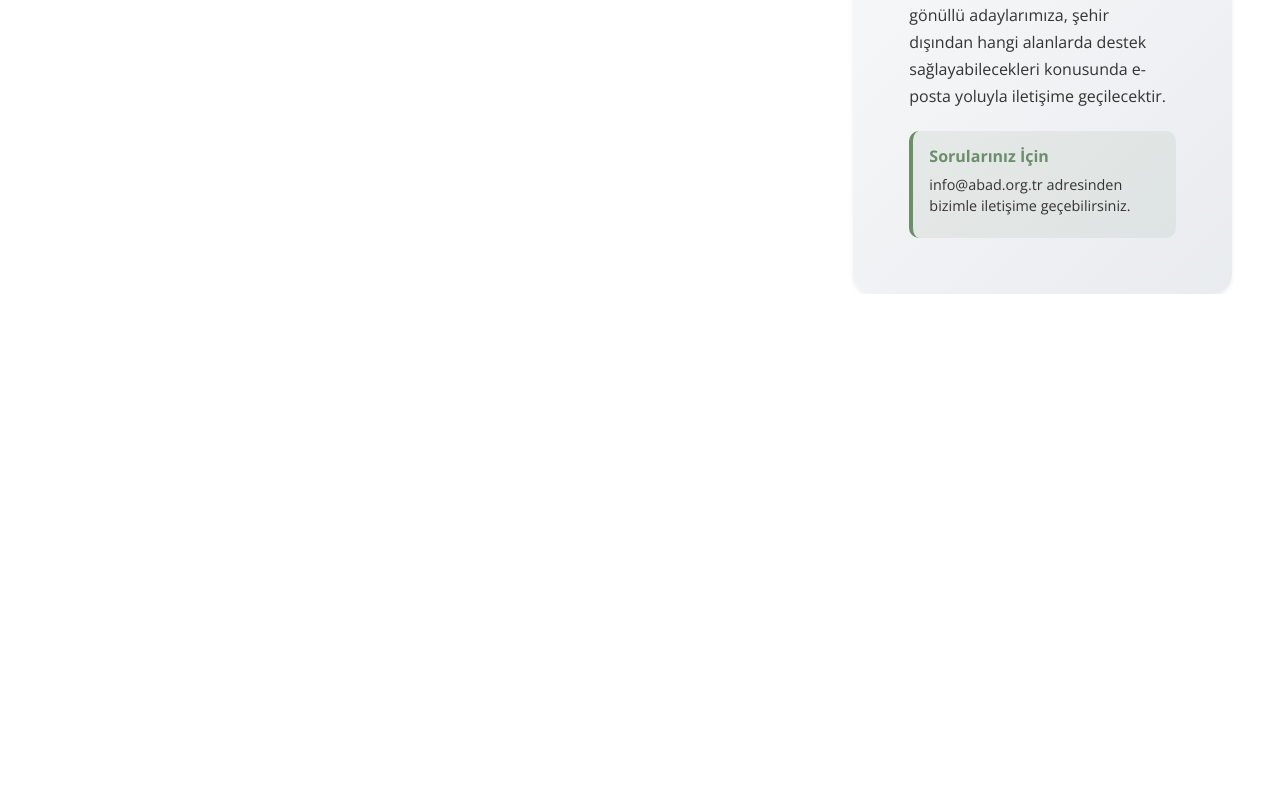
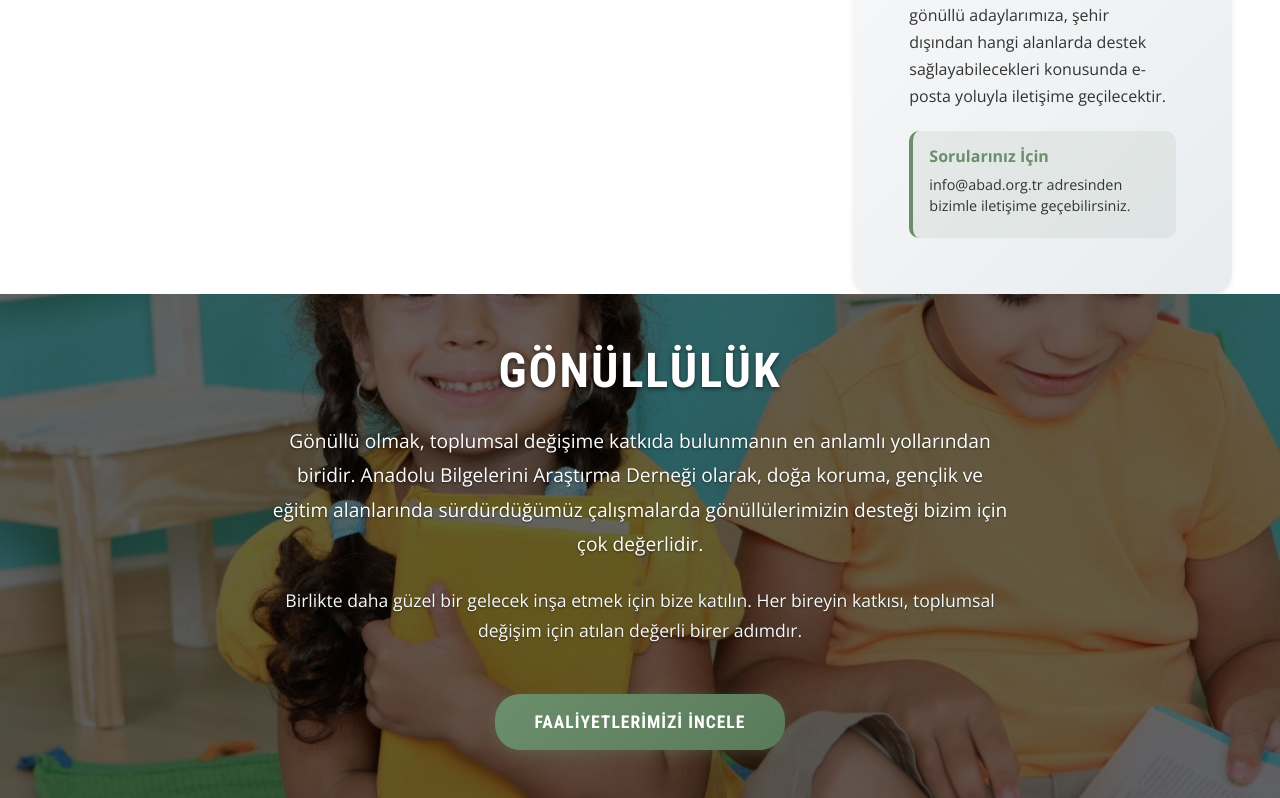
Before and after one commit to enesbugracengiz/abad, a React (Vite) app: page /volunteer in a window 1280 px wide. Shown: the part 1925-2723 px from the top of the page. Before the commit the page ends 2219 px from the top, so only its background shows below. Built offline with nearby package versions, Linux system fonts and the light colour scheme; no server answers.

Commit message:
Gönüllü ol sayfası alt ekran yapıldı.

```diff
--- a/src/pages/VolunteerPage.jsx
+++ b/src/pages/VolunteerPage.jsx
@@ -1,8 +1,11 @@
 import React, { useState } from "react";
 import Header from "../components/Header";
 import { Container, Row, Col, Card, Form, Button } from "react-bootstrap";
+import { useNavigate } from "react-router-dom";
 
 const VolunteerPage = () => {
+  const navigate = useNavigate();
+
   const [formData, setFormData] = useState({
     name: "",
     tcNumber: "",
@@ -915,6 +918,105 @@ const VolunteerPage = () => {
             </Col>
           </Row>
         </Container>
+
+        {/* Gönüllülük Bilgi Bölümü */}
+        <section
+          className="py-5"
+          style={{
+            backgroundImage: "url('/src/assets/images/cocuk-ve-genc-faaliyetleri.jpg')",
+            backgroundSize: "cover",
+            backgroundPosition: "center",
+            position: "relative",
+            minHeight: "60vh",
+          }}
+        >
+          <div
+            style={{
+              position: "absolute",
+              top: 0,
+              left: 0,
+              right: 0,
+              bottom: 0,
+              backgroundColor: "rgba(0, 0, 0, 0.6)",
+              zIndex: 1,
+            }}
+          />
+
+          <Container className="position-relative" style={{ zIndex: 2 }}>
+            <Row className="justify-content-center text-center">
+              <Col lg={8}>
+                <h2
+                  className="fw-bold mb-4"
+                  style={{
+                    fontSize: "3rem",
+                    color: "white",
+                    fontFamily: "Roboto Condensed, sans-serif",
+                    textTransform: "uppercase",
+                    letterSpacing: "2px",
+                    textShadow: "0 2px 4px rgba(0,0,0,0.5)",
+                  }}
+                >
+                  Gönüllülük
+                </h2>
+                <p
+                  className="mb-4"
+                  style={{
+                    fontSize: "1.2rem",
+                    color: "white",
+                    lineHeight: "1.8",
+                    fontFamily: "Open Sans, sans-serif",
+                    textShadow: "0 1px 2px rgba(0,0,0,0.5)",
+                  }}
+                >
+                  Gönüllü olmak, toplumsal değişime katkıda bulunmanın en anlamlı yollarından biridir.
+                  Anadolu Bilgelerini Araştırma Derneği olarak, doğa koruma, gençlik ve eğitim alanlarında
+                  sürdürdüğümüz çalışmalarda gönüllülerimizin desteği bizim için çok değerlidir.
+                </p>
+                <p
+                  className="mb-4"
+                  style={{
+                    fontSize: "1.1rem",
+                    color: "#f8f9fa",
+                    lineHeight: "1.7",
+                    fontFamily: "Open Sans, sans-serif",
+                    textShadow: "0 1px 2px rgba(0,0,0,0.5)",
+                  }}
+                >
+                  Birlikte daha güzel bir gelecek inşa etmek için bize katılın.
+                  Her bireyin katkısı, toplumsal değişim için atılan değerli birer adımdır.
+                </p>
+                <div className="mt-5">
+                  <Button
+                    style={{
+                      background: "linear-gradient(135deg, #6B8E6B 0%, #5A7B5A 100%)",
+                      border: "none",
+                      borderRadius: "25px",
+                      padding: "15px 40px",
+                      fontSize: "1.1rem",
+                      fontFamily: "Roboto Condensed, sans-serif",
+                      fontWeight: "bold",
+                      textTransform: "uppercase",
+                      letterSpacing: "1px",
+                      transition: "all 0.3s ease",
+                      boxShadow: "0 4px 15px rgba(107, 142, 107, 0.3)",
+                    }}
+                    onMouseEnter={(e) => {
+                      e.target.style.transform = "translateY(-3px)";
+                      e.target.style.boxShadow = "0 8px 25px rgba(107, 142, 107, 0.4)";
+                    }}
+                    onMouseLeave={(e) => {
+                      e.target.style.transform = "translateY(0)";
+                      e.target.style.boxShadow = "0 4px 15px rgba(107, 142, 107, 0.3)";
+                    }}
+                    onClick={() => navigate('/', { state: { scrollToCategories: true } })}
+                  >
+                    FAALİYETLERİMİZİ İNCELE
+                  </Button>
+                </div>
+              </Col>
+            </Row>
+          </Container>
+        </section>
       </main>
     </div>
   );
```
